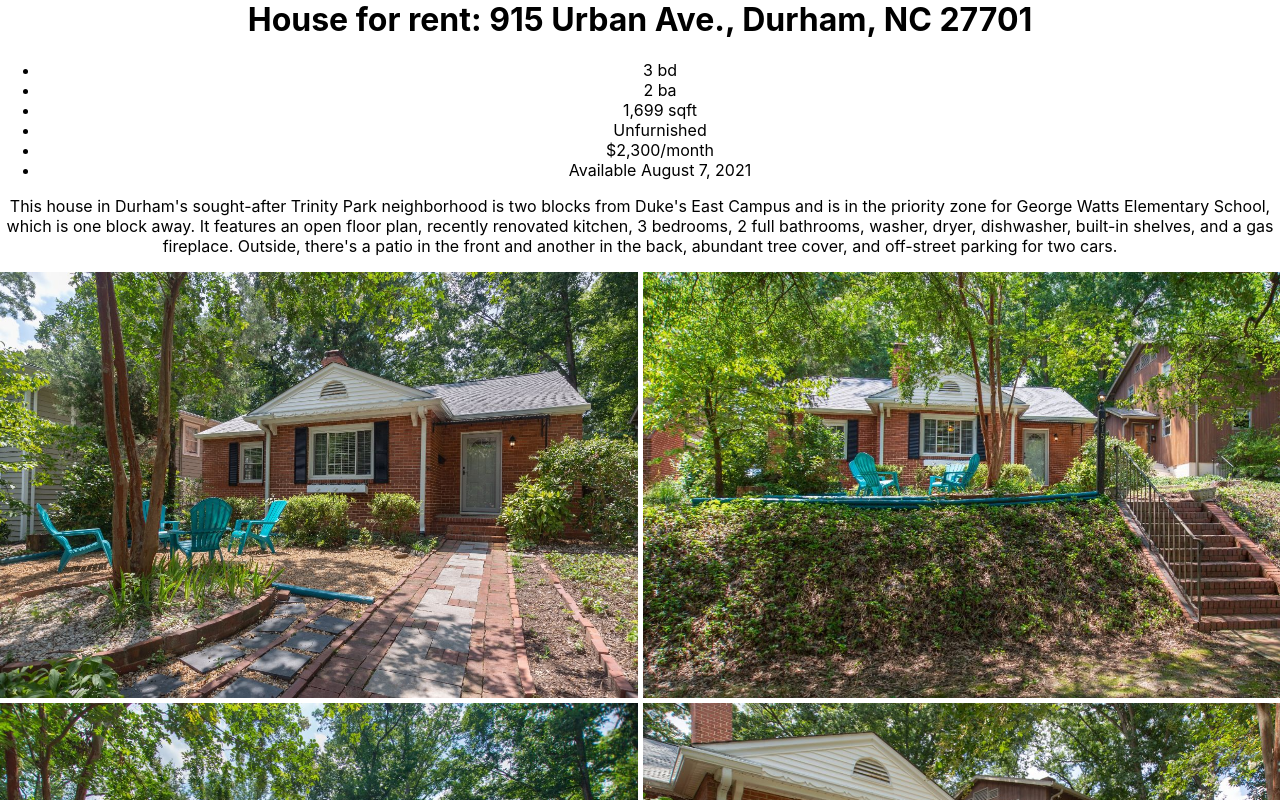
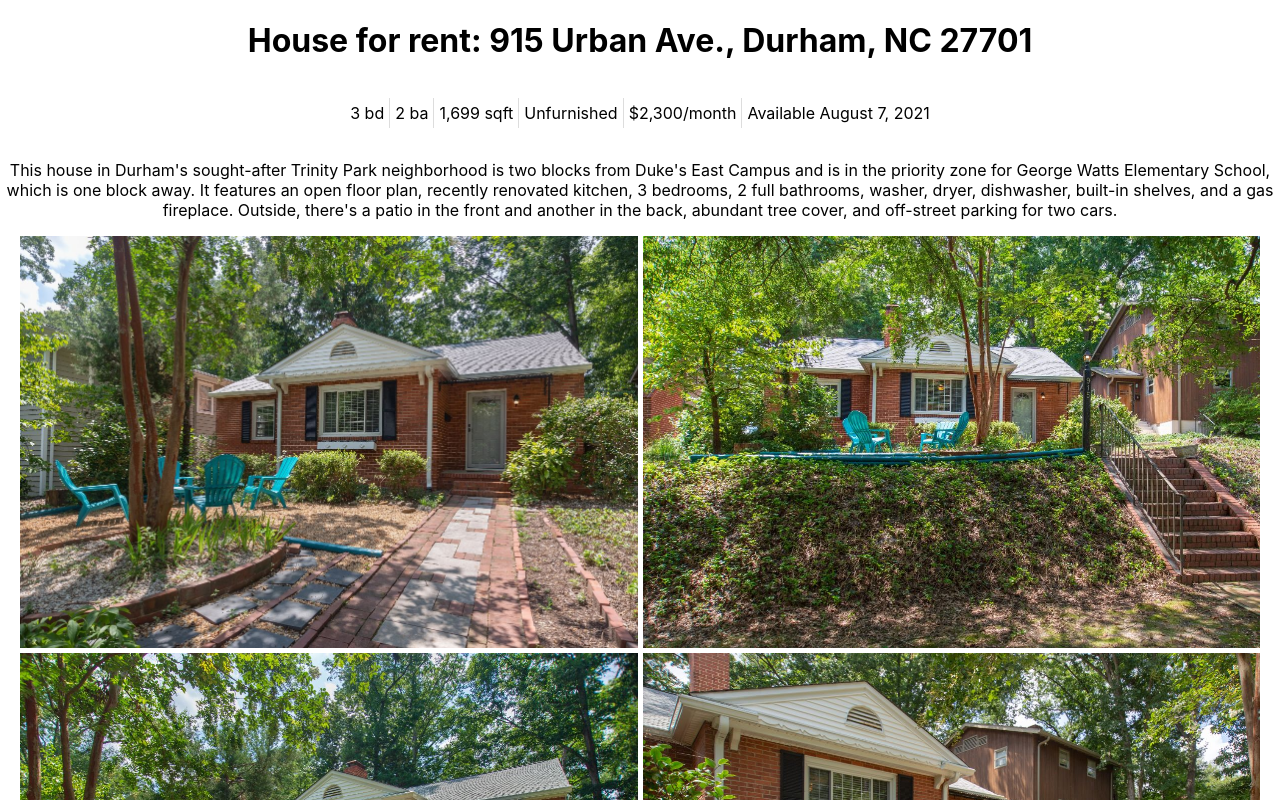
Before and after one commit to danbockapps/rent915urbanave, a React (Create React App) app: page / in a window 1280 px wide. Shown: the top 800 px of the page. Built offline with nearby package versions, Linux system fonts and the light colour scheme.

Commit message:
Update styles

```diff
--- a/src/App.scss
+++ b/src/App.scss
@@ -1,5 +1,8 @@
 .App {
   text-align: center;
+  display: flex;
+  flex-direction: column;
+  align-items: center;
 }
 
 .images {
@@ -13,3 +16,19 @@
     height: auto;
   }
 }
+
+ul {
+  display: flex;
+  flex-wrap: wrap;
+  padding: 0;
+}
+
+li {
+  list-style-type: none;
+  border-right: 1px #ddd solid;
+  padding: 5px;
+}
+
+li:last-child {
+  border-right: none;
+}
```
